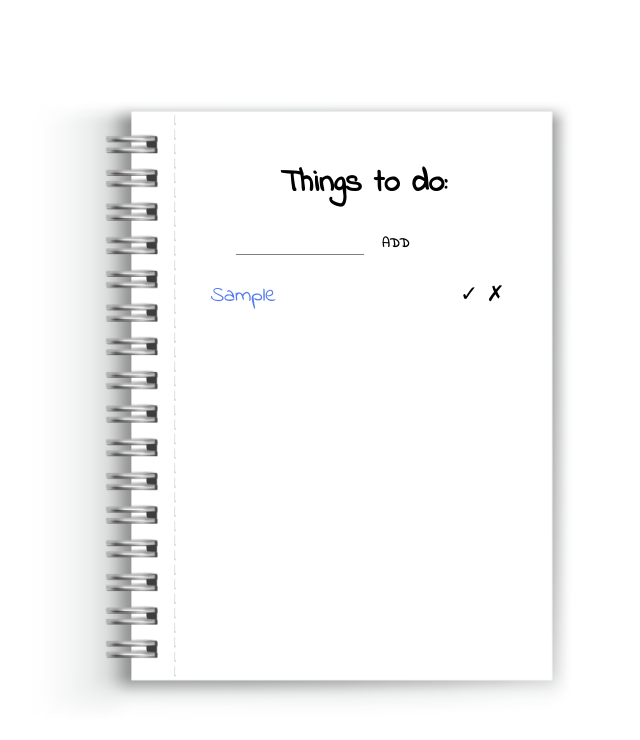
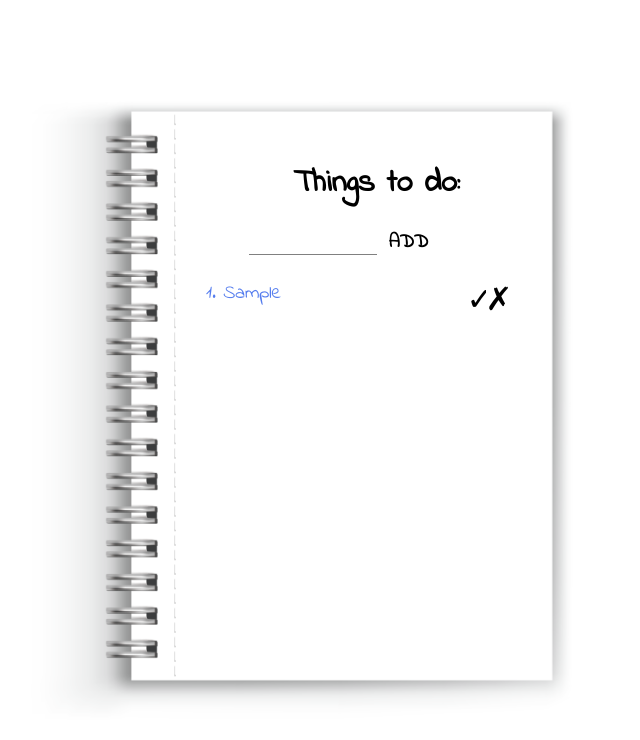
Before and after one commit to SimonaHriscu/to-do-list, a website: page src/index.html in a window 1280 px wide. Both pictures are taken after typing "Sample" into the empty fields and a click on the button "ADD". Shown: the whole page, without its empty margins (340-980 px from the left). Drawn offline with nearby package versions, Linux system fonts and the light colour scheme; files that its build step writes are made by us from their sources.

Commit message:
update buttons

```diff
--- a/src/index.html
+++ b/src/index.html
@@ -13,9 +13,8 @@
     <div class="form">
         <h1>Things to do:</h1>
         <input type="text" name="userData" id="userText">
-        <button onclick="addList()">ADD</button>
+        <button>ADD</button>
         <ol class = "result">
-
         </ol>
     </div>
 </div>
--- a/src/index.js
+++ b/src/index.js
@@ -7,55 +7,53 @@ const colorGen = () => {
   return result;
 };
 
-const addList = () => {
-  let userInput = document.querySelector("#userText").value;
-  if (userInput == "") {
-    return alert("You cannot have an empty task");
-  }
+
+const userList = document.querySelector("ol");
+const listInput = document.querySelector("#userText");
+const addListButton = document.querySelector("button")
 
 
-  let newElem = document.createElement("li");
-  let textLine = document.createTextNode(userInput);
-  newElem.appendChild(textLine);
-  document.querySelector(".result").appendChild(newElem);
+const addList =() => {
+ // create DIV
+ const toDoDiv = document.createElement("div");
+ toDoDiv.classList.add("todo");
+  const newLi = document.createElement("li");
+  const liContent = document.createTextNode(listInput.value);
+  newLi.appendChild(liContent); // the value i append to LI
+  toDoDiv.appendChild(newLi);//LI i append to DIV
+  userList.appendChild(toDoDiv);//DIV i append to OL
   document.querySelector("#userText").value = "";
-  let items = document.querySelectorAll("li");
 
-  let span1 = document.createElement("span");
-  let closeButton = document.createTextNode("✗");
-  span1.className = "close";
-  span1.appendChild(closeButton);
-
-
-  let span2 = document.createElement("span");
-  let checkButton = document.createTextNode("✓");
-  span2.className = "check";
-  span2.appendChild(checkButton);
+  const items = document.querySelectorAll("li");
   items.forEach((item) => {
     item.style.color = colorGen();
-    item.appendChild(span1);
-    item.appendChild(span2);
   });
 
-  Object.assign(span1, {
-    onclick: function () {
-      newElem.classList.add("invisible");
-      // span1.style.display = "none";
-    },
-  });
-  span2.addEventListener("click", () => {
-    newElem.classList.toggle("solved");
-  });
+  //Delete Button + Checked
+  const completedButton = document.createElement('button');
+  completedButton.innerHTML = "✓";
+  completedButton.classList.add("completed-btn");
+  toDoDiv.appendChild(completedButton);// button is appended to the div
 
-  // Object.assign(span2, {
-  //   onclick: function () {
-  //     newElem.classList.toggle("solved");
-  //    // span1.style.display = "none";
-  //   }
-  // })
-};
+  const deleteButton = document.createElement('button');
+  deleteButton.innerHTML = "✗";
+  deleteButton.classList.add("delete-btn");
+  toDoDiv.appendChild(deleteButton);// button is appended to the div
+
+  const checkMe =() =>{
+    newLi.classList.toggle("check");
+  }
+  const deleteMe =() =>{
+    toDoDiv.remove();
+  }
+deleteButton.addEventListener("click", deleteMe);
+completedButton.addEventListener("click", checkMe);
+}
+
 function keyPressFunction(event){
   if(event.key == "Enter") addList();
 }
-let userInputKey = document.querySelector("#userText");
-userInputKey.addEventListener("keypress", keyPressFunction)
+
+addListButton.addEventListener("click", addList);
+let inputKey = document.querySelector("#userText");
+inputKey.addEventListener("keypress", keyPressFunction);
--- a/src/scss/main.scss
+++ b/src/scss/main.scss
@@ -13,6 +13,7 @@ body {
   font-family: "Indie Flower", cursive;
   cursor: default;
 }
+
 .content {
   width: 80vw;
   height: 80vh;
@@ -26,7 +27,8 @@ body {
     height: 60vh;
     position: relative;
     top: 10vh;
-    left: 33vw;
+    left: 34vw;
+
     h1 {
       margin-left: 5.5vw;
     }
@@ -42,12 +44,14 @@ body {
         outline: none;
       }
     }
+
     button {
       width: 4vw;
       height: 3vh;
       border: none;
       background-color: white;
       font-family: "Indie Flower", cursive;
+      font-size: 1.2rem;
       font-weight: bold;
       &:focus {
         outline: none;
@@ -56,35 +60,43 @@ body {
 
     .result {
       margin-top: 3vh;
-      font-size: 1.7vw;
+      font-size: 1.5vw;
+      width: 22vw;
+      height: 45vh;
 
-    }
+      .todo {
+        width: 22vw;
+        height: 5vh;
+        display: flex;
+        flex-direction: row;
+        justify-content: space-between;
+        max-width: 22vw;
+        cursor: pointer;
 
-    li {
-      display: flex;
-      flex-direction: row;
-      justify-content: space-between;
-     // display: list-item;
-      cursor: pointer;
+        .completed-btn {
+          width: 1.5vw;
+          font-size: 2rem;
+        }
 
-    }
+        .delete-btn {
+          width: 1.5vw;
+          font-size: 2rem;
+        }
 
-    .check {
-      color: black;
-      margin-right: 1vw;
-      position: absolute;
-      left: 19.5vw;
-    }
+        .check {
+          text-decoration: line-through;
+          opacity: 0.4;
+        }
+      }
 
-    .close {
-      color: black;
-      // margin-right: 1vw;
-    }
-    .invisible {
-      display: none;
-    }
-    .solved {
-      text-decoration: line-through;
+      li {
+        width: 22vw;
+        height: 5vh;
+        display: list-item;
+        word-wrap: break-word;
+        max-width: 19vw;
+        overflow-wrap: break-word;
+      }
     }
   }
 }
```
Also changed, not shown: README.md, 1 other file.
